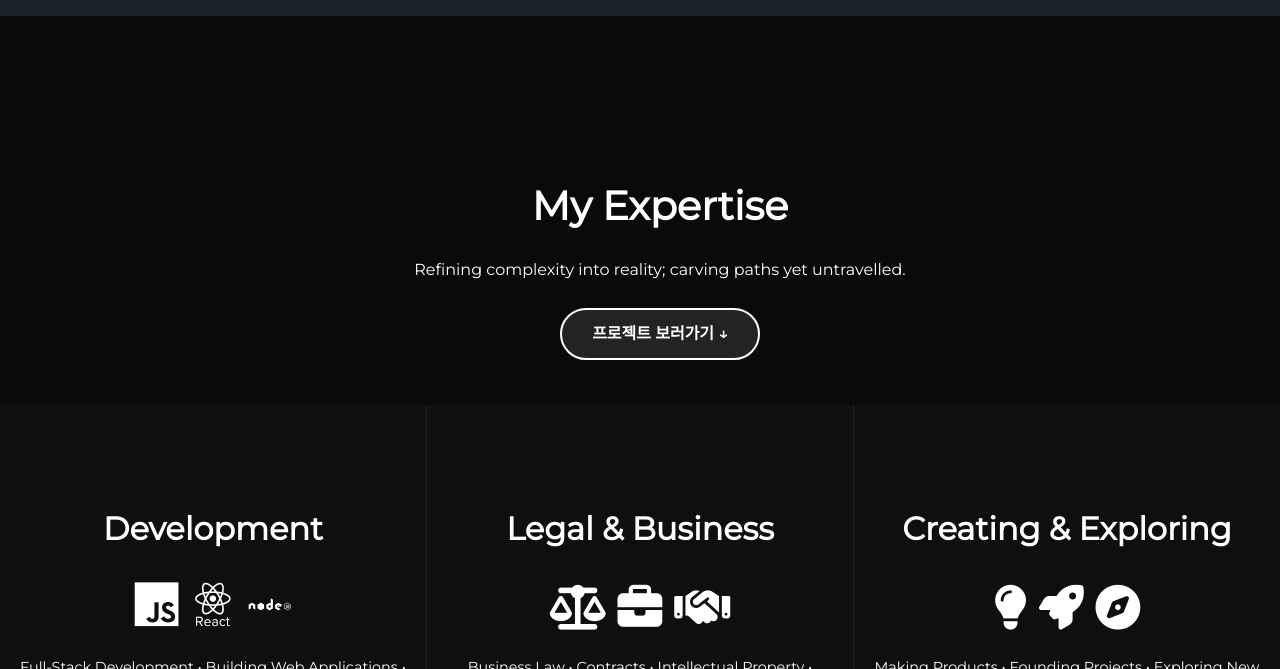
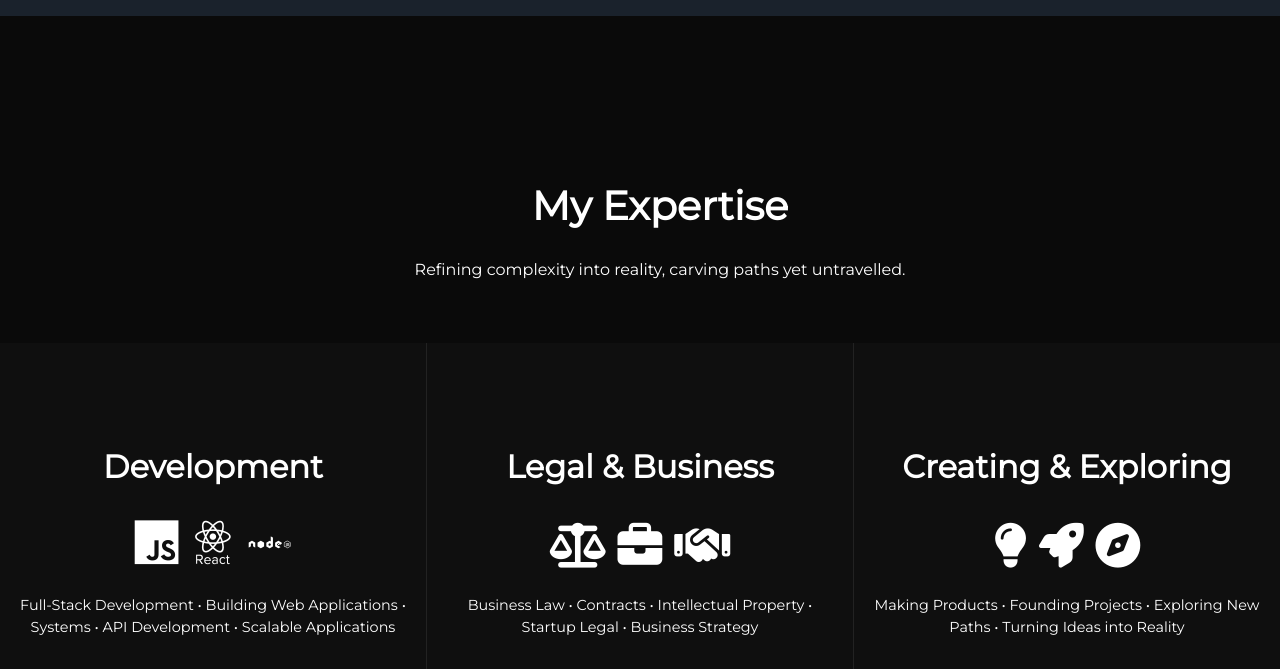
Before and after one commit to jjobfor1-ux/jjobfor1-ux.github.io, a Jekyll site: the page built from index.html, in a window 1280 px wide and 900 px high, scrolled down 884 px, cut to the strip 0-669 px from the top of the window. Built offline with Jekyll 4.4.1, drawn with Linux system fonts in a browser that asks for light colours.

Commit message:
Update about.html

```diff
--- a/_includes/about.html
+++ b/_includes/about.html
@@ -1,8 +1,8 @@
 <div class="user-details">
   <h1>My Expertise</h1>
-  <p>Refining complexity into reality; carving paths yet untravelled.</p>
+  <p>Refining complexity into reality, carving paths yet untravelled.</p>
   <p>{{ site.user_description }}</p>
-  <a href="#projects" class="btn">프로젝트 보러가기 ↓</a>
+
 </div>
 
 <div class="user">
```
